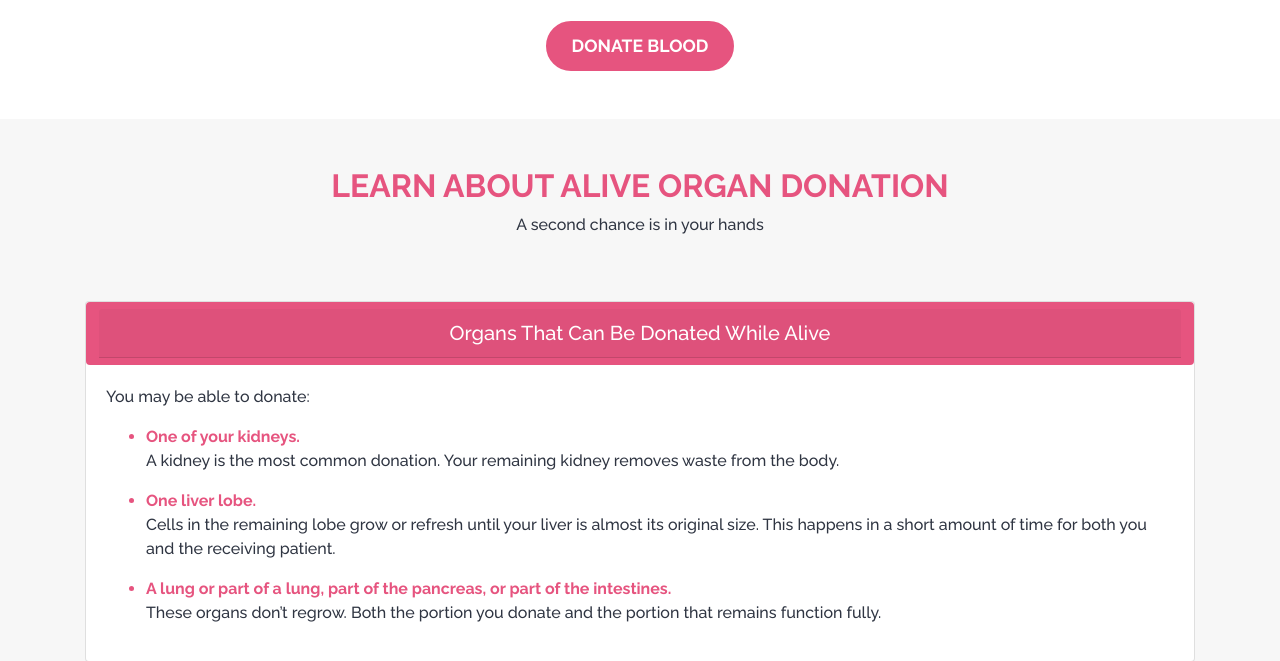
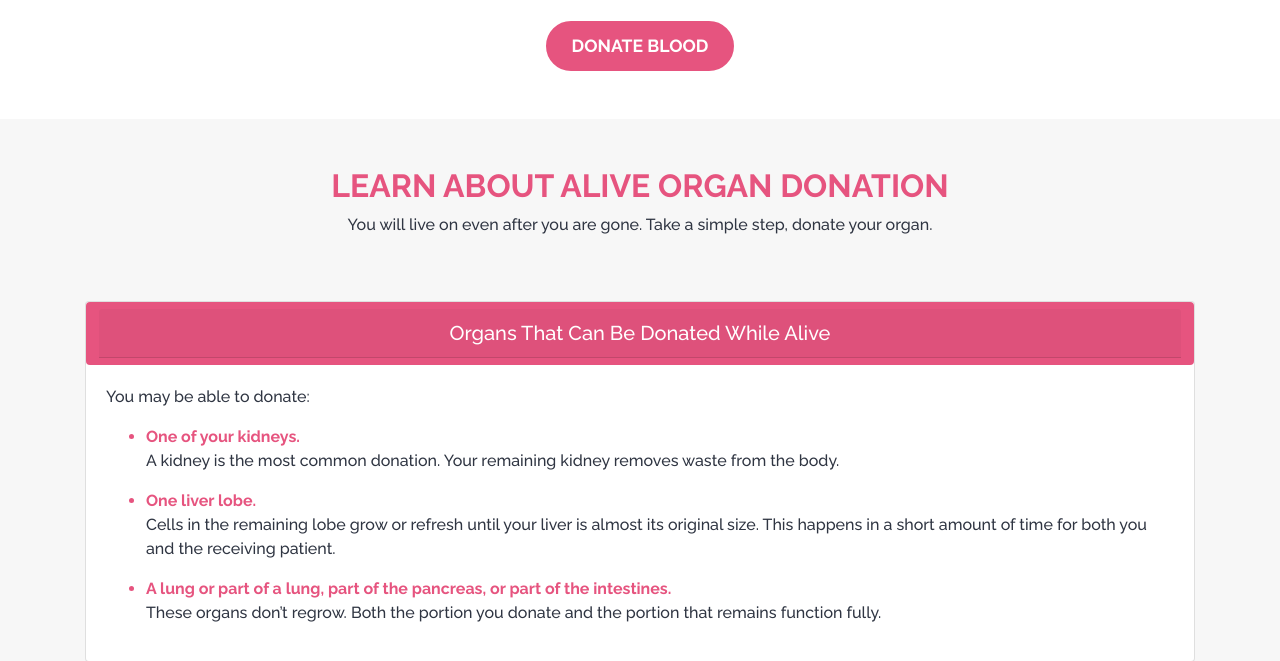
Before and after one commit to Life-line-iiitk/life-line, a PHP site: page / in a window 1280 px wide. Shown: the part 3425-4086 px from the top of the page. Run offline with PHP 8.4, Linux system fonts and the light colour scheme.

Commit message:
Organ Donation part Completed

```diff
--- a/assets/styles/style.css
+++ b/assets/styles/style.css
@@ -10,6 +10,11 @@
     box-sizing: border-box;
     font-family:'Raleway', sans-serif;
     color:var(--black);
+}
+
+::selection {
+  background: var(--red);
+  color: white;
 }
 
 html, body
--- a/index.html
+++ b/index.html
@@ -415,7 +415,7 @@
         <div class="row mt-5" id="about">
             <div class="col text-center mt-5">
                 <h2 class="cause">LEARN ABOUT ALIVE ORGAN DONATION</h2>
-                <p>A second chance is in your hands</p>
+                <p>You will live on even after you are gone. Take a simple step, donate your organ.</p>
             </div>
         </div>
 
```
